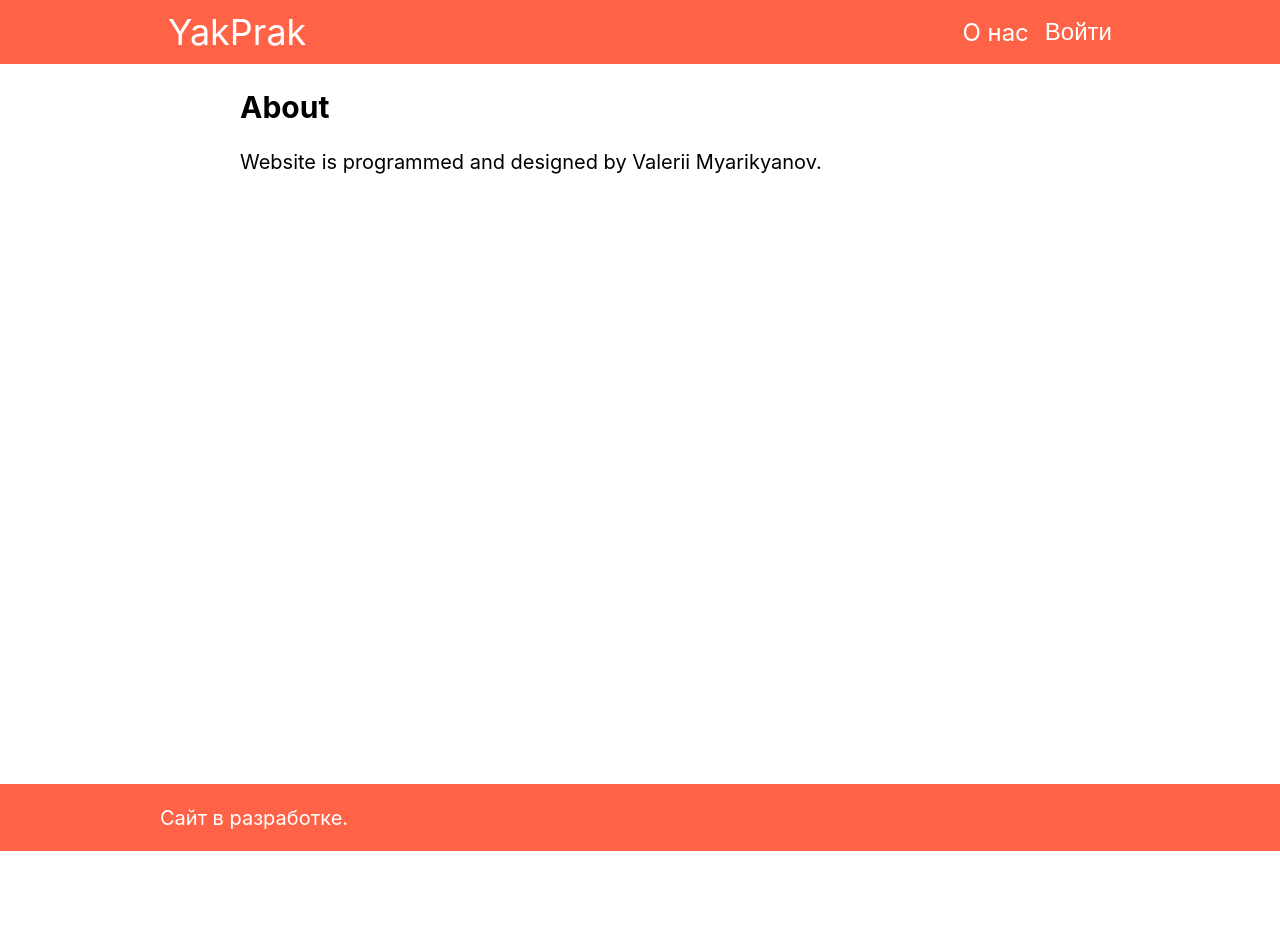
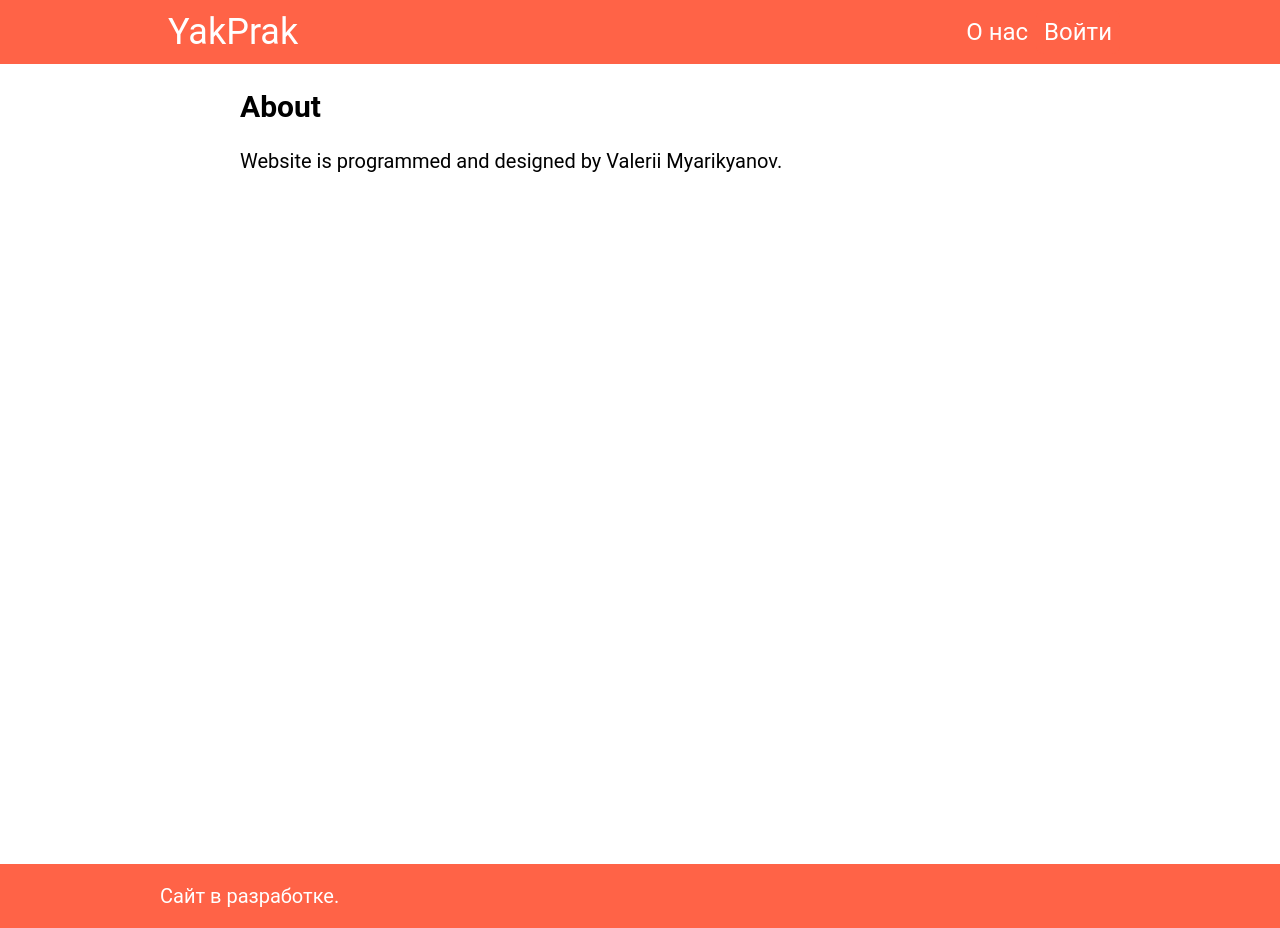
Before and after one commit to Arancreat/yakprak, a React (Create React App) app in the folder client-web/: page /about in a window 1280 px wide. Before the commit the page ends 851 px from the top, so only its background shows below. Built offline with nearby package versions, Linux system fonts and the light colour scheme.

Commit message:
Changing css and stuff

```diff
--- a/client-web/src/App.css
+++ b/client-web/src/App.css
@@ -2,7 +2,7 @@ main {
     display: flex;
     position: relative;
     width: 100%;
-    min-height: 90vh;
+    min-height: 100vh;
 }
 
 .content-main {
--- a/client-web/src/App.js
+++ b/client-web/src/App.js
@@ -1,5 +1,5 @@
 import { Route, Routes } from "react-router-dom";
-import "./App.css";
+import "./app.css";
 import Header from "./components/header";
 import Footer from "./components/footer";
 import Home from "./pages/home";
--- a/client-web/src/components/button.css
+++ b/client-web/src/components/button.css
@@ -7,6 +7,7 @@
     border: none;
     border-radius: 8px;
     font-size: inherit;
+    font-family: inherit;
     padding: 8px;
     transition: all 0.3s;
 }
--- a/client-web/src/components/footer/footer.css
+++ b/client-web/src/components/footer/footer.css
@@ -1,11 +1,11 @@
-.footer-wrap {
+footer {
     display: flex;
-    position: relative;
-    height: 67px;
+    position:relative;
+    bottom: 0;
+    height: 64px;
     background-color: #ff6347;
     color: #fff;
     width: 100%;
-    margin-top: auto;
 }
 
 .footer-main {
--- a/client-web/src/components/footer/index.js
+++ b/client-web/src/components/footer/index.js
@@ -3,9 +3,7 @@ import styles from "./footer.css";
 const Footer = () => {
     return (
         <footer>
-            <div className="footer-wrap">
-                <div className="footer-main">Сайт в разработке.</div>
-            </div>
+            <div className="footer-main">Сайт в разработке.</div>
         </footer>
     );
 };
--- a/client-web/src/components/header/header.css
+++ b/client-web/src/components/header/header.css
@@ -13,7 +13,7 @@
     width: 75%;
     margin: 0 auto;
     justify-content: space-between;
-    font-size: 16px;
+    font-size: 24px;
     background-color: inherit;
 }
 
@@ -23,7 +23,6 @@
     margin: 0;
     padding: 0;
     list-style: none;
-    font-size: 24px;
 }
 
 .nav a {
--- a/client-web/src/index.css
+++ b/client-web/src/index.css
@@ -6,9 +6,7 @@ body {
     display: flex;
     flex-direction: column;
     margin: 0;
-    font-family: -apple-system, BlinkMacSystemFont, "Segoe UI", "Roboto",
-        "Oxygen", "Ubuntu", "Cantarell", "Fira Sans", "Droid Sans",
-        "Helvetica Neue", sans-serif;
+    font-family: "Roboto";
     -webkit-font-smoothing: antialiased;
     -moz-osx-font-smoothing: grayscale;
 }
--- a/client-web/src/index.js
+++ b/client-web/src/index.js
@@ -1,7 +1,7 @@
 import React from "react";
 import ReactDOM from "react-dom/client";
 import "./index.css";
-import App from "./App";
+import App from "./app";
 import { BrowserRouter } from "react-router-dom";
 
 const root = ReactDOM.createRoot(document.getElementById("root"));
--- a/client-web/src/pages/home.js
+++ b/client-web/src/pages/home.js
@@ -3,6 +3,7 @@ const Home = () => {
         <>
             <h2>Home</h2>
             Work in progress
+
         </>
     );
 };
```
